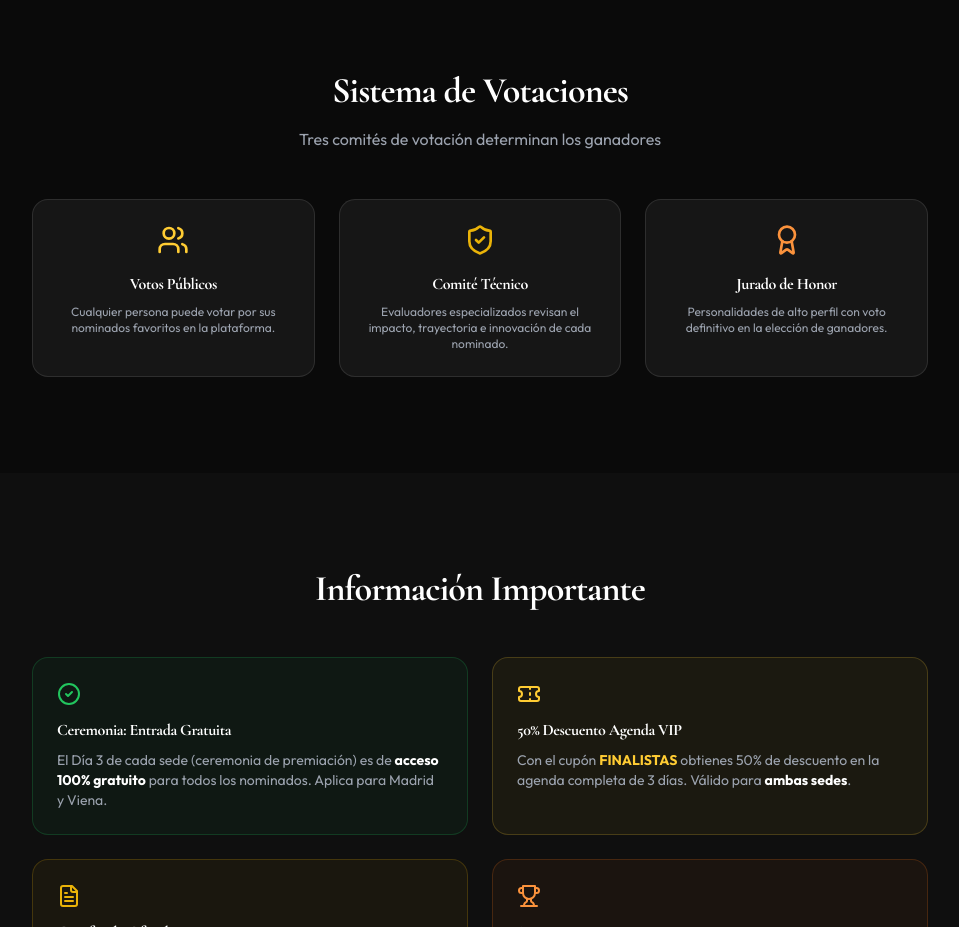
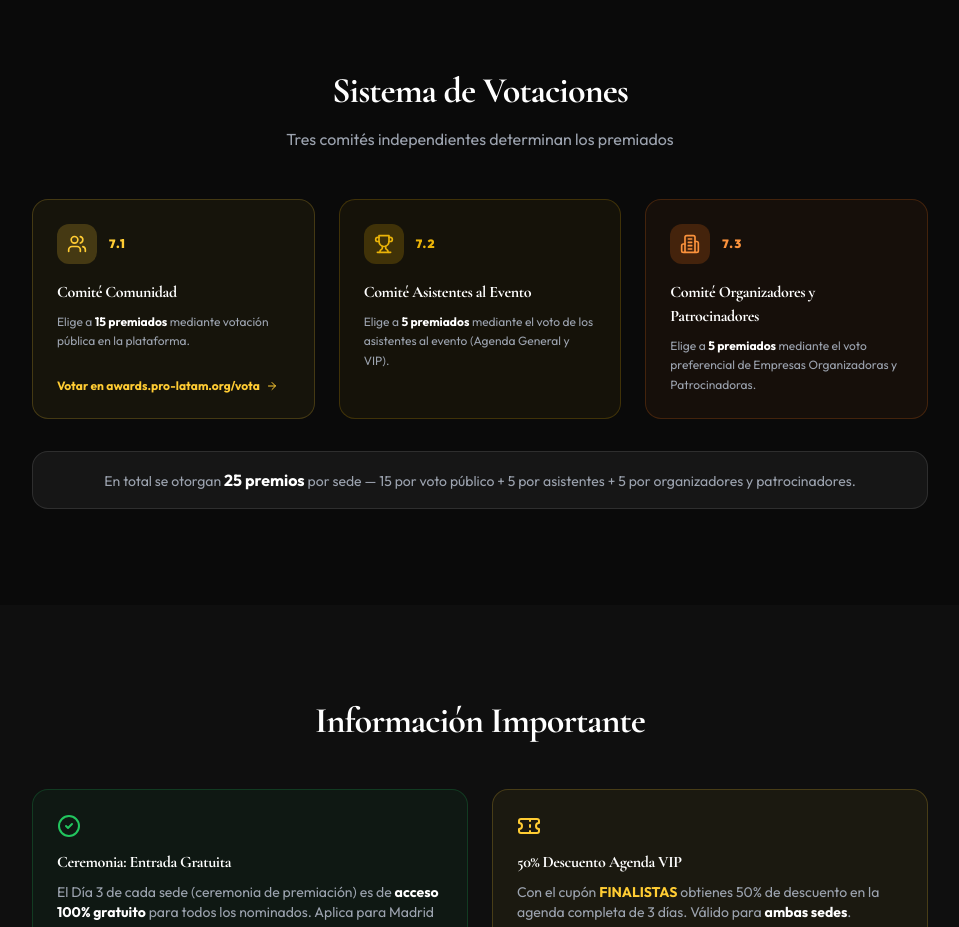
Before and after one commit to robertoarrucha-ux/heart-awards, a Next.js app: page /bienvenidos-nominados in a window 1280 px wide. Shown: the part 6500-7427 px from the top of the page, without its empty margins (160-1119 px from the left). Built offline with nearby package versions, Linux system fonts and the light colour scheme; no server answers; what @genkit-ai/googleai, genkit would draw is missing.

Commit message:
fix: corregir sección Sistema de Votaciones con los 3 comités reales

```diff
--- a/src/app/bienvenidos-nominados/page.tsx
+++ b/src/app/bienvenidos-nominados/page.tsx
@@ -24,7 +24,8 @@ import {
   Lightbulb,
   Zap,
   Heart,
-  MapPin
+  MapPin,
+  Building2
 } from 'lucide-react';
 import Link from 'next/link';
 import Image from 'next/image';
@@ -519,23 +520,64 @@ export default function BienvenidosNominadosPage() {
         <div className="container mx-auto px-4">
           <div className="max-w-4xl mx-auto">
             <h2 className="text-3xl md:text-4xl font-outfit font-bold mb-4 text-center">Sistema de Votaciones</h2>
-            <p className="text-center text-gray-400 mb-12">Tres comités de votación determinan los ganadores</p>
+            <p className="text-center text-gray-400 mb-12">Tres comités independientes determinan los premiados</p>
             <div className="grid grid-cols-1 md:grid-cols-3 gap-6">
-              <div className="p-6 rounded-2xl bg-white/5 border border-white/10 text-center">
-                <Users className="w-8 h-8 text-primary mx-auto mb-4" />
-                <h4 className="font-bold mb-2">Votos Públicos</h4>
-                <p className="text-xs text-gray-400">Cualquier persona puede votar por sus nominados favoritos en la plataforma.</p>
+
+              {/* 7.1 Comité Comunidad */}
+              <div className="p-6 rounded-2xl bg-primary/5 border border-primary/20 flex flex-col">
+                <div className="flex items-center gap-3 mb-4">
+                  <div className="w-10 h-10 rounded-xl bg-primary/20 flex items-center justify-center text-primary flex-shrink-0">
+                    <Users className="w-5 h-5" />
+                  </div>
+                  <span className="text-xs font-black text-primary uppercase tracking-widest">7.1</span>
+                </div>
+                <h4 className="font-bold text-base mb-2">Comité Comunidad</h4>
+                <p className="text-xs text-gray-400 leading-relaxed mb-4 flex-1">
+                  Elige a <strong className="text-white">15 premiados</strong> mediante votación pública en la plataforma.
+                </p>
+                <Link
+                  href="/vota"
+                  className="inline-flex items-center gap-1.5 text-xs text-primary font-bold hover:underline mt-auto"
+                >
+                  Votar en awards.pro-latam.org/vota <ArrowRight className="w-3 h-3" />
+                </Link>
               </div>
-              <div className="p-6 rounded-2xl bg-white/5 border border-white/10 text-center">
-                <ShieldCheck className="w-8 h-8 text-yellow-500 mx-auto mb-4" />
-                <h4 className="font-bold mb-2">Comité Técnico</h4>
-                <p className="text-xs text-gray-400">Evaluadores especializados revisan el impacto, trayectoria e innovación de cada nominado.</p>
+
+              {/* 7.2 Comité Asistentes */}
+              <div className="p-6 rounded-2xl bg-yellow-500/5 border border-yellow-500/20 flex flex-col">
+                <div className="flex items-center gap-3 mb-4">
+                  <div className="w-10 h-10 rounded-xl bg-yellow-500/20 flex items-center justify-center text-yellow-500 flex-shrink-0">
+                    <Trophy className="w-5 h-5" />
+                  </div>
+                  <span className="text-xs font-black text-yellow-500 uppercase tracking-widest">7.2</span>
+                </div>
+                <h4 className="font-bold text-base mb-2">Comité Asistentes al Evento</h4>
+                <p className="text-xs text-gray-400 leading-relaxed flex-1">
+                  Elige a <strong className="text-white">5 premiados</strong> mediante el voto de los asistentes al evento (Agenda General y VIP).
+                </p>
               </div>
-              <div className="p-6 rounded-2xl bg-white/5 border border-white/10 text-center">
-                <Award className="w-8 h-8 text-orange-400 mx-auto mb-4" />
-                <h4 className="font-bold mb-2">Jurado de Honor</h4>
-                <p className="text-xs text-gray-400">Personalidades de alto perfil con voto definitivo en la elección de ganadores.</p>
+
+              {/* 7.3 Comité Organizadores */}
+              <div className="p-6 rounded-2xl bg-orange-500/5 border border-orange-500/20 flex flex-col">
+                <div className="flex items-center gap-3 mb-4">
+                  <div className="w-10 h-10 rounded-xl bg-orange-500/20 flex items-center justify-center text-orange-400 flex-shrink-0">
+                    <Building2 className="w-5 h-5" />
+                  </div>
+                  <span className="text-xs font-black text-orange-400 uppercase tracking-widest">7.3</span>
+                </div>
+                <h4 className="font-bold text-base mb-2">Comité Organizadores y Patrocinadores</h4>
+                <p className="text-xs text-gray-400 leading-relaxed flex-1">
+                  Elige a <strong className="text-white">5 premiados</strong> mediante el voto preferencial de Empresas Organizadoras y Patrocinadoras.
+                </p>
               </div>
+
+            </div>
+
+            {/* Total premiados */}
+            <div className="mt-8 p-4 rounded-2xl bg-white/5 border border-white/10 text-center">
+              <p className="text-sm text-gray-400">
+                En total se otorgan <strong className="text-white text-base">25 premios</strong> por sede &mdash; 15 por voto público + 5 por asistentes + 5 por organizadores y patrocinadores.
+              </p>
             </div>
           </div>
         </div>
```
